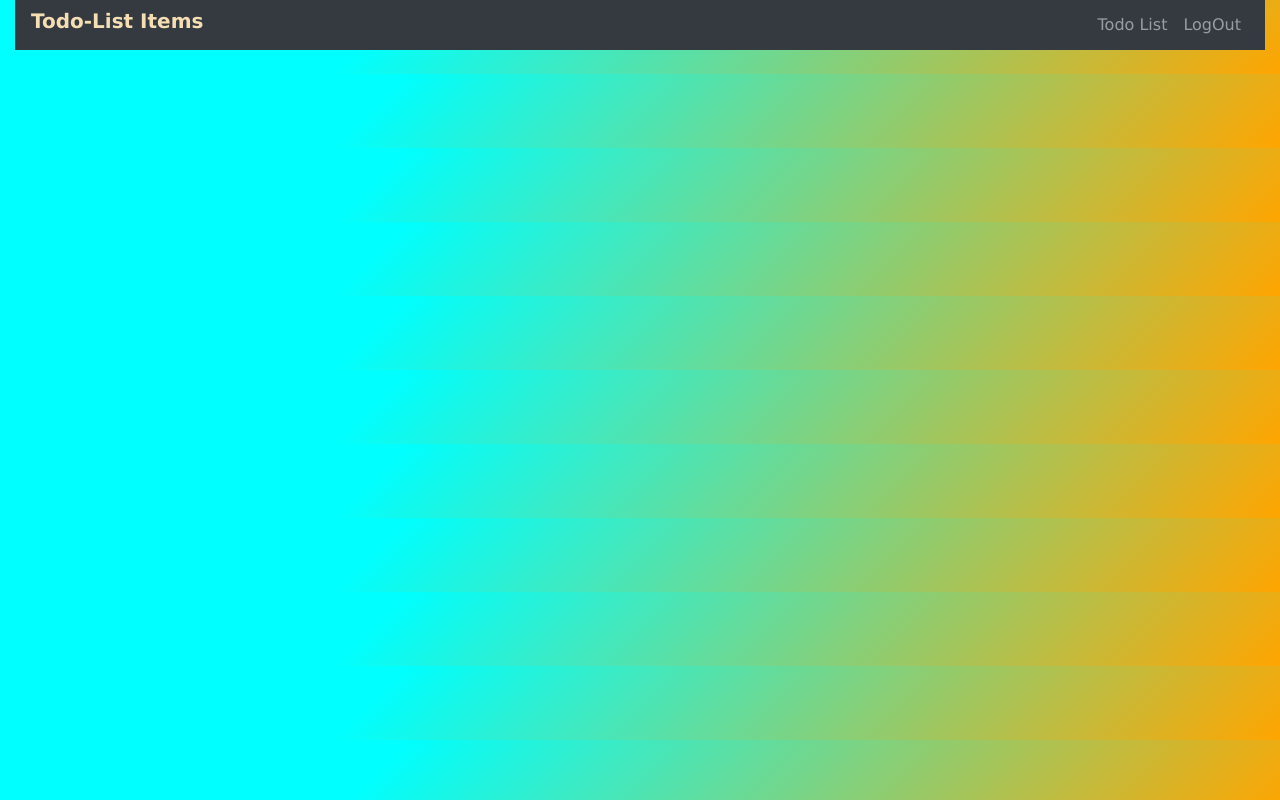
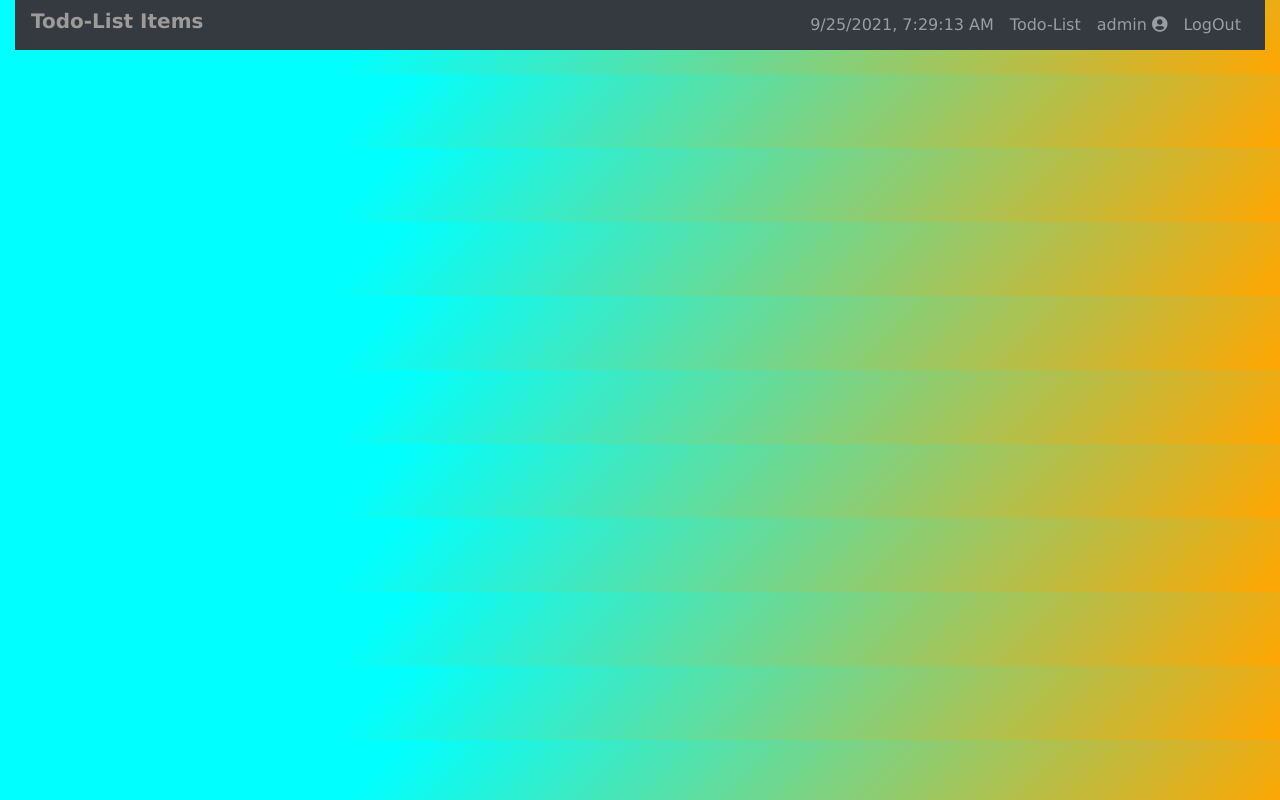
Before and after one commit to Swethapamula/ToDoListSelection, a plain HTML site: page ToDoList.html in a window 1280 px wide. Drawn offline with nearby package versions, Linux system fonts and the light colour scheme; no server answers.

Commit message:
SecondCommit:addedchanges

```diff
--- a/ToDoList.html
+++ b/ToDoList.html
@@ -9,6 +9,8 @@
     <script src="https://cdn.jsdelivr.net/npm/@popperjs/core@2.9.3/dist/umd/popper.min.js" integrity="sha384-eMNCOe7tC1doHpGoWe/6oMVemdAVTMs2xqW4mwXrXsW0L84Iytr2wi5v2QjrP/xp" crossorigin="anonymous"></script>
     <script src="https://cdn.jsdelivr.net/npm/bootstrap@5.1.0/dist/js/bootstrap.min.js" integrity="sha384-cn7l7gDp0eyniUwwAZgrzD06kc/tftFf19TOAs2zVinnD/C7E91j9yyk5//jjpt/" crossorigin="anonymous"></script>
     <link rel="stylesheet" href="style.css">
+    <link rel="stylesheet" href="https://use.fontawesome.com/releases/v5.3.1/css/all.css" integrity="sha384-mzrmE5qonljUremFsqc01SB46JvROS7bZs3IO2EmfFsd15uHvIt+Y8vEf7N7fWAU" crossorigin="anonymous">
+
 
 </head>
 <body class="body_style" >
@@ -17,12 +19,24 @@
         <nav class="navbar navbar-expand-sm bg-dark navbar-dark navigation">
         <h5><b> Todo-List Items</b></h5>
           <ul class="navbar-nav ml-auto a_col">
+
+            <li class="navitem">
+              <span id="clock" class="nav-link"></span>
+            </li>
             <li class="nav-item">
-              <a class="nav-link" href="javascript:myFunction()">Todo List</a>
+              <a class="nav-link" href="javascript:myFunction()">Todo-List</a>
             </li>
+            <li class="nav-item">
+              <span class="nav-link" >admin <i class="fa fa-user-circle" aria-hidden="true"></i>
+              </span>
+            </li>
+
             <li class="nav-item">
               <a class="nav-link" href="index.html">LogOut</a>
             </li>
+
+
+
           </ul>
         </nav>
       <div class=container>
--- a/ToDoList.js
+++ b/ToDoList.js
@@ -1,4 +1,15 @@
-function fetchJSONFile(path, callback) {
+
+
+
+    var clockElement = document.getElementById('clock');
+    var dt = new Date();
+    clockElement.textContent=dt.toLocaleString();
+
+
+
+
+
+    function fetchJSONFile(path, callback) {
     var httpRequest = new XMLHttpRequest();
     httpRequest.onreadystatechange = function() {
         if (httpRequest.readyState === 4) {
@@ -48,7 +59,7 @@ function check()
 
      if (totalChecked===5)
     {
-        resolve("Congatulations 5 tasks Selected Successfully ");
+        resolve("Congatulations 5 Tasks have been Successfully Completed");
     }
      else {
         reject('Promise is rejected');
--- a/style.css
+++ b/style.css
@@ -20,7 +20,7 @@
     text-align: right;
 }
 h5{
-    color:wheat;
+    color:rgb(156, 155, 154);
     font-family: 'Lucida Sans', 'Lucida Sans Regular', 'Lucida Grande', 'Lucida Sans Unicode', Geneva, Verdana, sans-serif;
 }
 
```
Also changed, not shown: index.html (+1 -1 lines).
